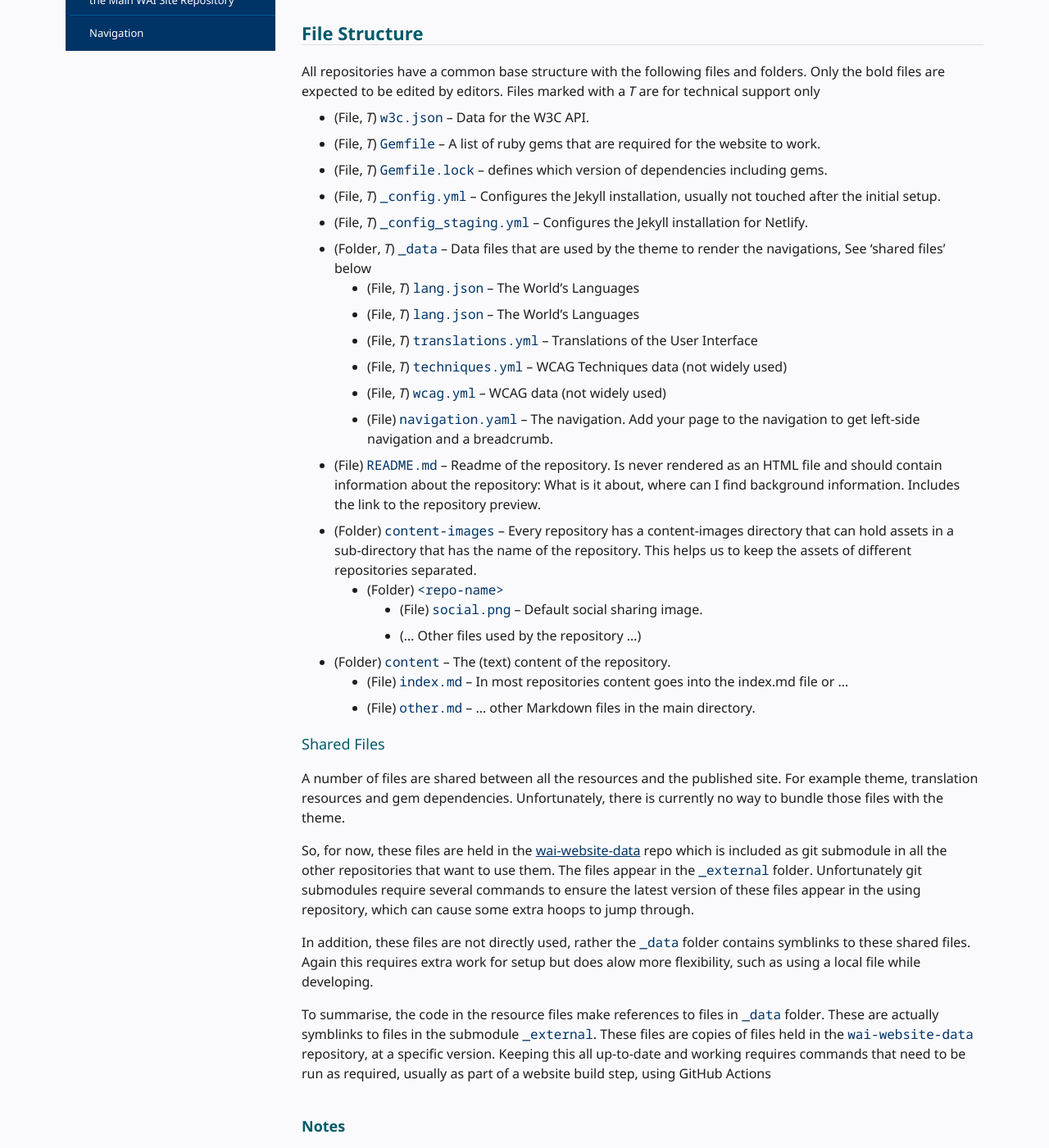
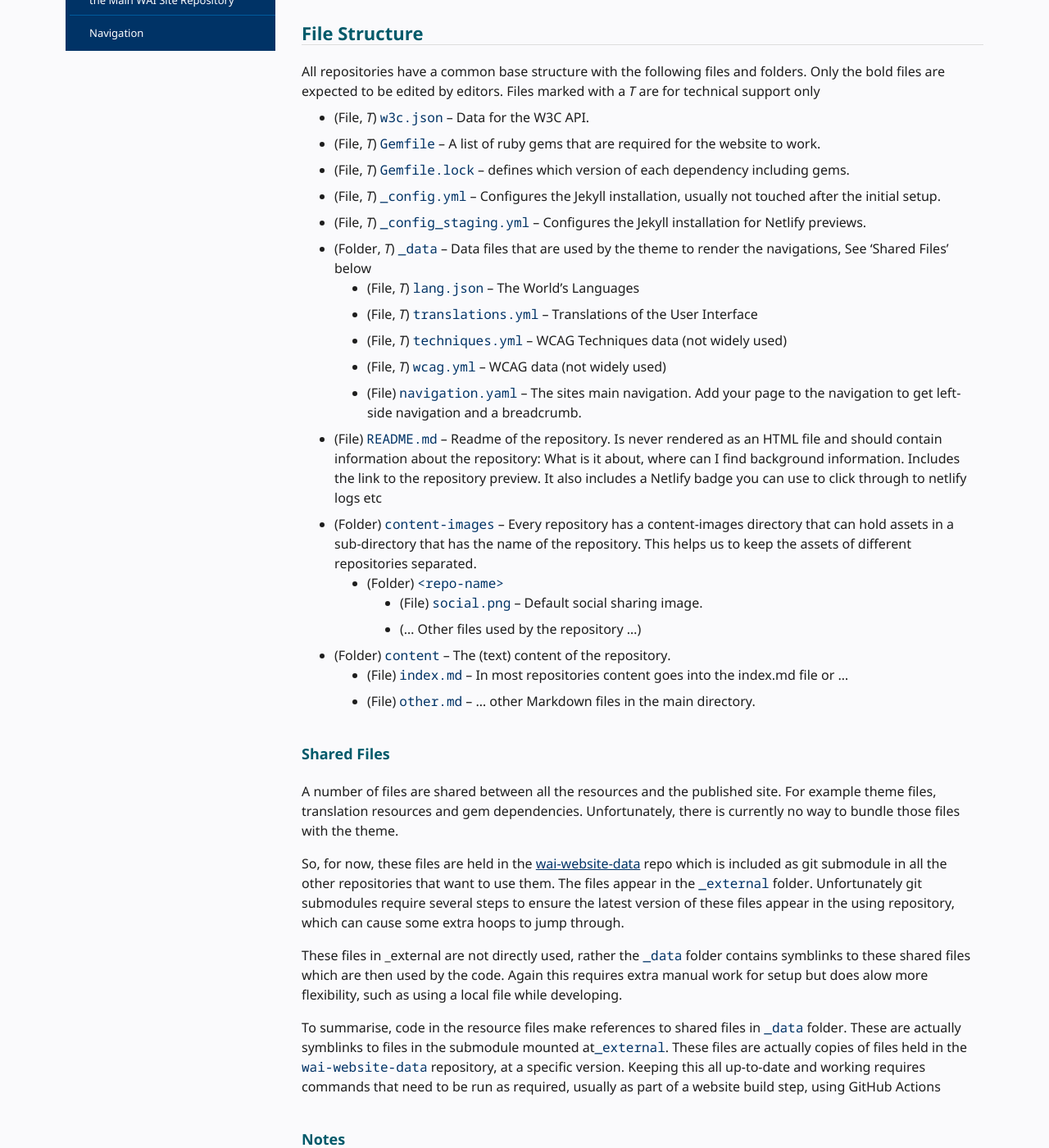
Before and after one commit to w3c/wai-website-theme, a Jekyll site: the page built from content/technical-files.md, in a window 1280 px wide and 1400 px high, scrolled down 601 px. Shown: the whole window at 82% size. Built offline with Jekyll 4.4.1, drawn with Linux system fonts in a browser that asks for light colours; cached includes are drawn as plain includes; comment, search, counter and statistics services are not loaded.

Commit message:
Tweak file notes

```diff
--- a/content/technical-files.md
+++ b/content/technical-files.md
@@ -37,18 +37,17 @@
 
 -   (File, _T_) `w3c.json` – Data for the W3C API.
 -   (File, _T_) `Gemfile` – A list of ruby gems that are required for the website to work.
--   (File, _T_) `Gemfile.lock` – defines which version of dependencies including gems.
+-   (File, _T_) `Gemfile.lock` – defines which version of each dependency including gems.
 -   (File, _T_) `_config.yml` – Configures the Jekyll installation, usually not touched after the initial setup.
--   (File, _T_) `_config_staging.yml` – Configures the Jekyll installation for Netlify.
+-   (File, _T_) `_config_staging.yml` – Configures the Jekyll installation for Netlify previews.
 -   (Folder, _T_) `_data` – Data files that are used by the theme to render the
-    navigations, See 'shared files' below
-    -   (File, _T_) `lang.json` – The World's Languages
+    navigations, See 'Shared Files' below
     -   (File, _T_) `lang.json` – The World's Languages
     -   (File, _T_) `translations.yml` – Translations of the User Interface
     -   (File, _T_) `techniques.yml` – WCAG Techniques data (not widely used)
     -   (File, _T_) `wcag.yml` – WCAG data (not widely used)
-    -   (File) `navigation.yaml` – The navigation. Add your page to the navigation to get left-side navigation and a breadcrumb.
--   (File) `README.md` – Readme of the repository. Is never rendered as an HTML file and should contain information about the repository: What is it about, where can I find background information. Includes the link to the repository preview.
+    -   (File) `navigation.yaml` – The sites main navigation. Add your page to the navigation to get left-side navigation and a breadcrumb.
+-   (File) `README.md` – Readme of the repository. Is never rendered as an HTML file and should contain information about the repository: What is it about, where can I find background information. Includes the link to the repository preview. It also includes a Netlify badge you can use to click through to netlify logs etc
 -   (Folder) `content-images` – Every repository has a content-images directory that can hold assets in a sub-directory that has the name of the repository. This helps us to keep the assets of different repositories separated.
     -  (Folder) `<repo-name>`
        +  (File) `social.png` – Default social sharing image.
@@ -57,15 +56,15 @@
   - (File) `index.md` – In most repositories content goes into the index.md file or …
   - (File) `other.md` – … other Markdown files in the main directory.
 
-#### Shared Files
+### Shared Files
 
-A number of files are shared between all the resources and the published site. For example theme,  translation resources and gem dependencies. Unfortunately, there is currently no way to bundle those files with the theme.
+A number of files are shared between all the resources and the published site. For example theme files, translation resources and gem dependencies. Unfortunately, there is currently no way to bundle those files with the theme.
 
-So, for now, these files are held in the [wai-website-data](https://github.com/w3c/wai-website-data) repo which is included as git submodule in all the other repositories that want to use them. The files appear in the `_external` folder. Unfortunately git submodules require several commands to ensure the latest version of these files appear in the using repository, which can cause some extra hoops to jump through.
+So, for now, these files are held in the [wai-website-data](https://github.com/w3c/wai-website-data) repo which is included as git submodule in all the other repositories that want to use them. The files appear in the `_external` folder. Unfortunately git submodules require several steps to ensure the latest version of these files appear in the using repository, which can cause some extra hoops to jump through.
 
-In addition, these files are not directly used, rather the `_data` folder contains symblinks to these shared files. Again this requires extra work for setup but does alow more flexibility, such as using a local file while developing.
+These files in _external are not directly used, rather the `_data` folder contains symblinks to these shared files which are then used by the code. Again this requires extra manual work for setup but does alow more flexibility, such as using a local file while developing.
 
-To summarise, the code in the resource files make references to files in `_data` folder. These are actually symblinks to files in the submodule `_external`. These files are copies of files held in the `wai-website-data` repository, at a specific version. Keeping this all up-to-date and working requires commands that need to be run as required, usually as part of a website build step, using GitHub Actions
+To summarise, code in the resource files make references to shared files in `_data` folder. These are actually symblinks to files in the submodule mounted at`_external`. These files are actually copies of files held in the `wai-website-data` repository, at a specific version. Keeping this all up-to-date and working requires commands that need to be run as required, usually as part of a website build step, using GitHub Actions
 
 ### Notes
 
```
